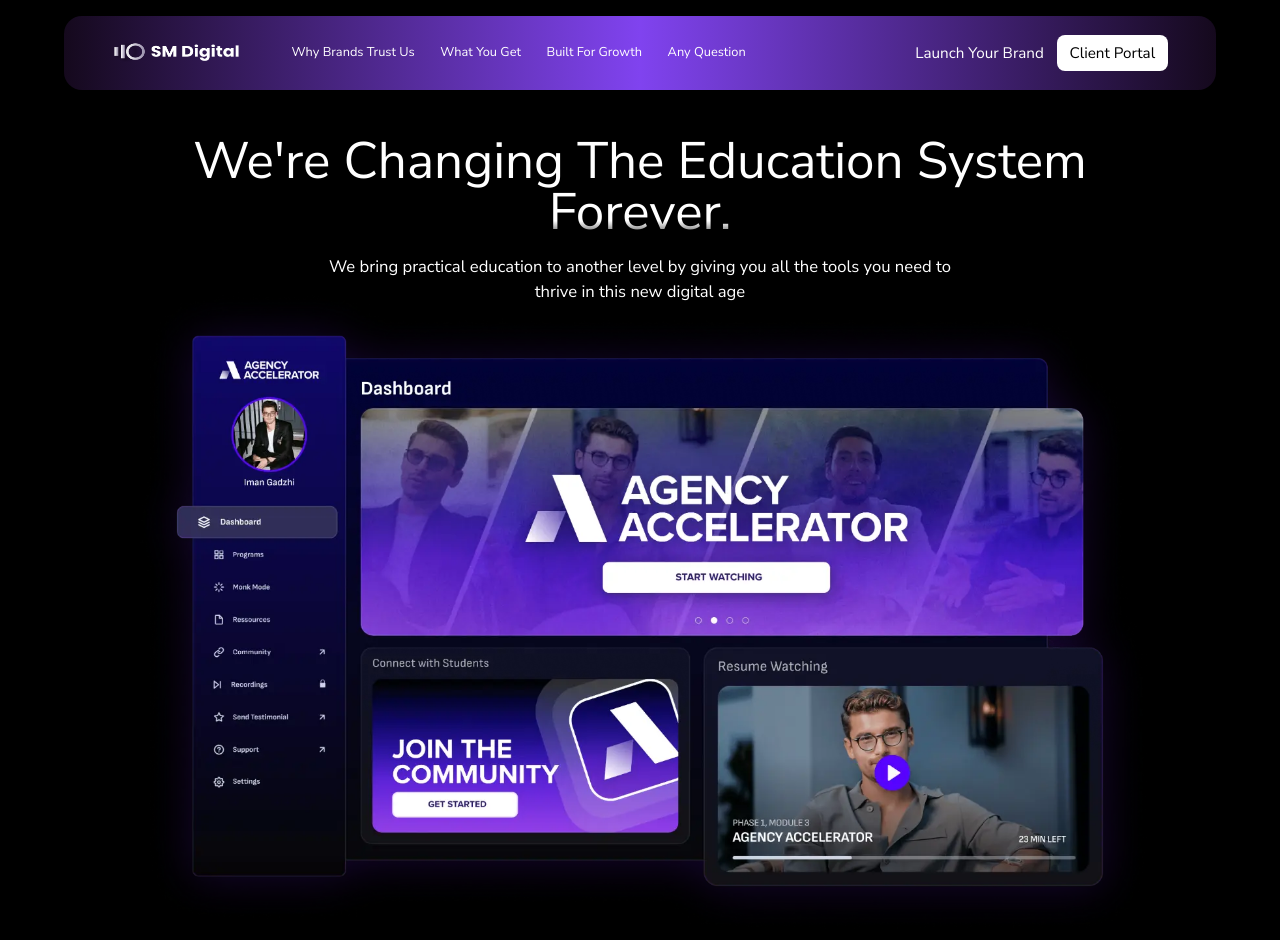
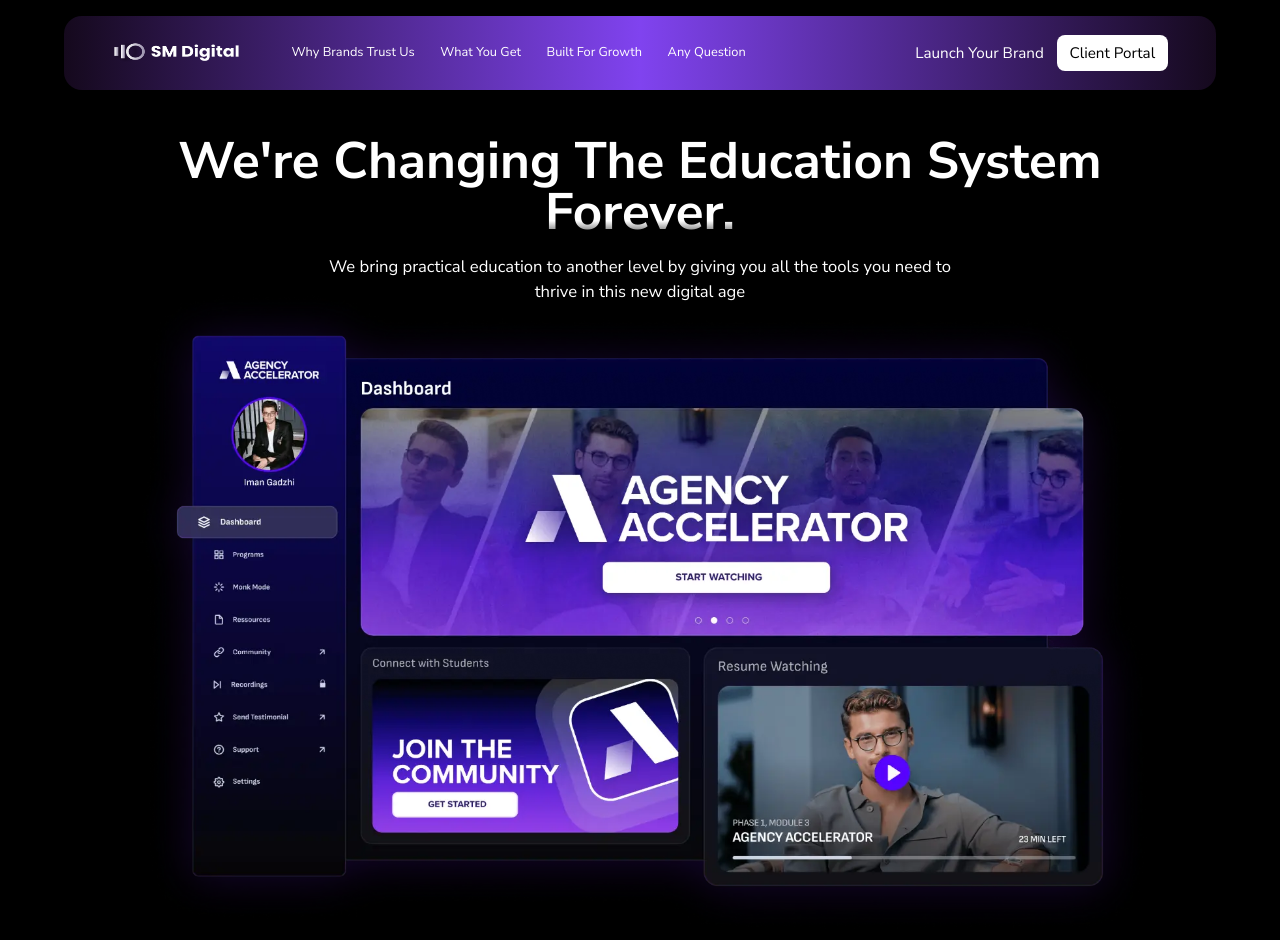
Before and after one commit to MrShery/SM-Digital-Agency, a React (Vite) app: page / in a window 1280 px wide. Shown: the top 940 px of the page. Built offline with nearby package versions, Linux system fonts and the light colour scheme.

Commit message:
herro heading bold

```diff
--- a/src/Components/Pages/Sections/HeroSection.jsx
+++ b/src/Components/Pages/Sections/HeroSection.jsx
@@ -9,7 +9,7 @@
 
         title="We're Changing The Education System Forever."
         pera="We bring practical education to another level by giving you all the tools you need to thrive in this new digital age"
-        titleClassName="px-3 md:px-0 "
+        titleClassName="px-3 md:px-0 font-bold "
         className=" mt-4"
       />
       <div className="w-[80vw] mx-auto overflow-hidden translate-y-[-4.5%]">
```
